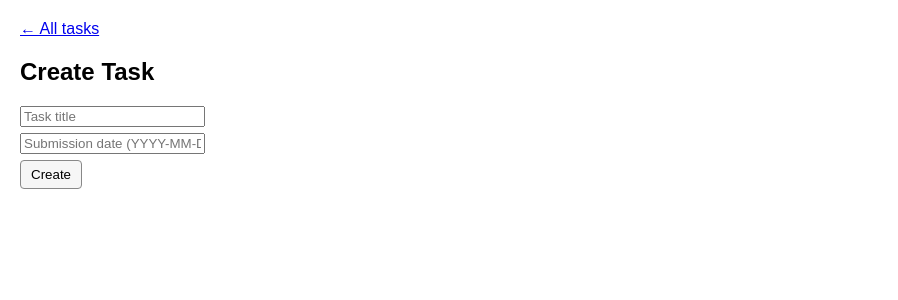
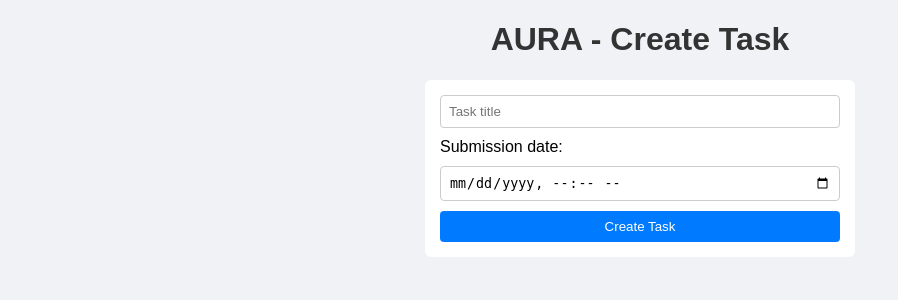
Before and after one commit to zrrgz/task-app, a Flask app: page /create in a window 1280 px wide. Shown: the top 300 px of the page, without its empty margins (0-898 px from the left). Run offline with Flask 3, Linux system fonts and the light colour scheme.

Commit message:
Fixed App variable

```diff
--- a/templates/create.html
+++ b/templates/create.html
@@ -1,9 +1,24 @@
-{% extends "base.html" %}
-{% block body %}
-<h2>Create Task</h2>
-<form method="post">
-<div class="form-row"><input name="title" placeholder="Task title" required></div>
-<div class="form-row"><input name="submit_at" placeholder="Submission date (YYYY-MM-DD)"></div>
-<div class="form-row"><button class="btn" type="submit">Create</button></div>
+<!DOCTYPE html>
+<html lang="en">
+<head>
+<meta charset="UTF-8">
+<title>{{ app_name }} - Create Task</title>
+<style>
+body { font-family: Arial, sans-serif; margin: 20px; background: #f0f2f5; }
+h1 { text-align: center; color: #333; }
+form { max-width: 400px; margin: auto; display: flex; flex-direction: column; gap: 10px; background: #fff; padding: 15px; border-radius: 6px; }
+input, button { padding: 8px; border-radius: 4px; border: 1px solid #ccc; }
+button { background: #007bff; color: white; border: none; cursor: pointer; }
+button:hover { background: #0056b3; }
+</style>
+</head>
+<body>
+<h1>{{ app_name }} - Create Task</h1>
+<form method="POST">
+  <input type="text" name="title" placeholder="Task title" required>
+  <label>Submission date:</label>
+  <input type="datetime-local" name="submit_at">
+  <button type="submit">Create Task</button>
 </form>
-{% endblock %}
+</body>
+</html>
```
Also changed, not shown: create.html (deleted, +0 -9 lines), index.html (deleted, +0 -12 lines).
